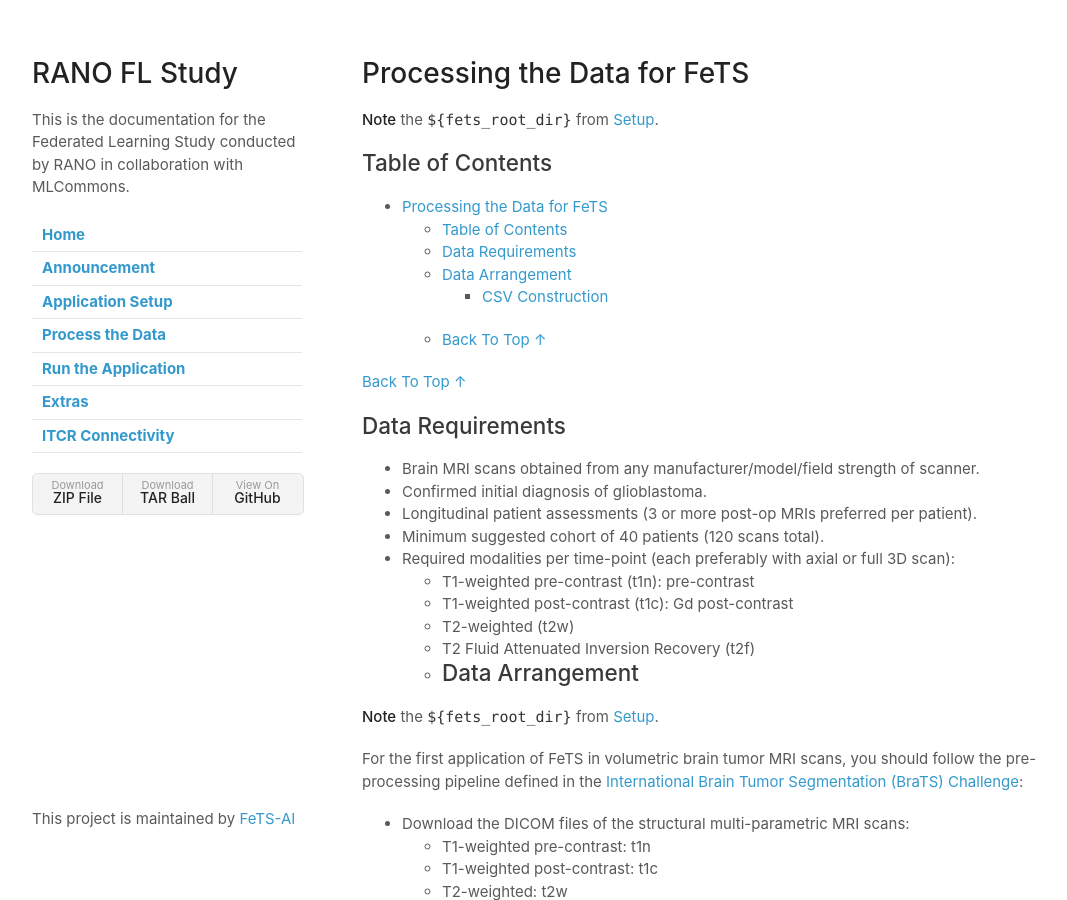
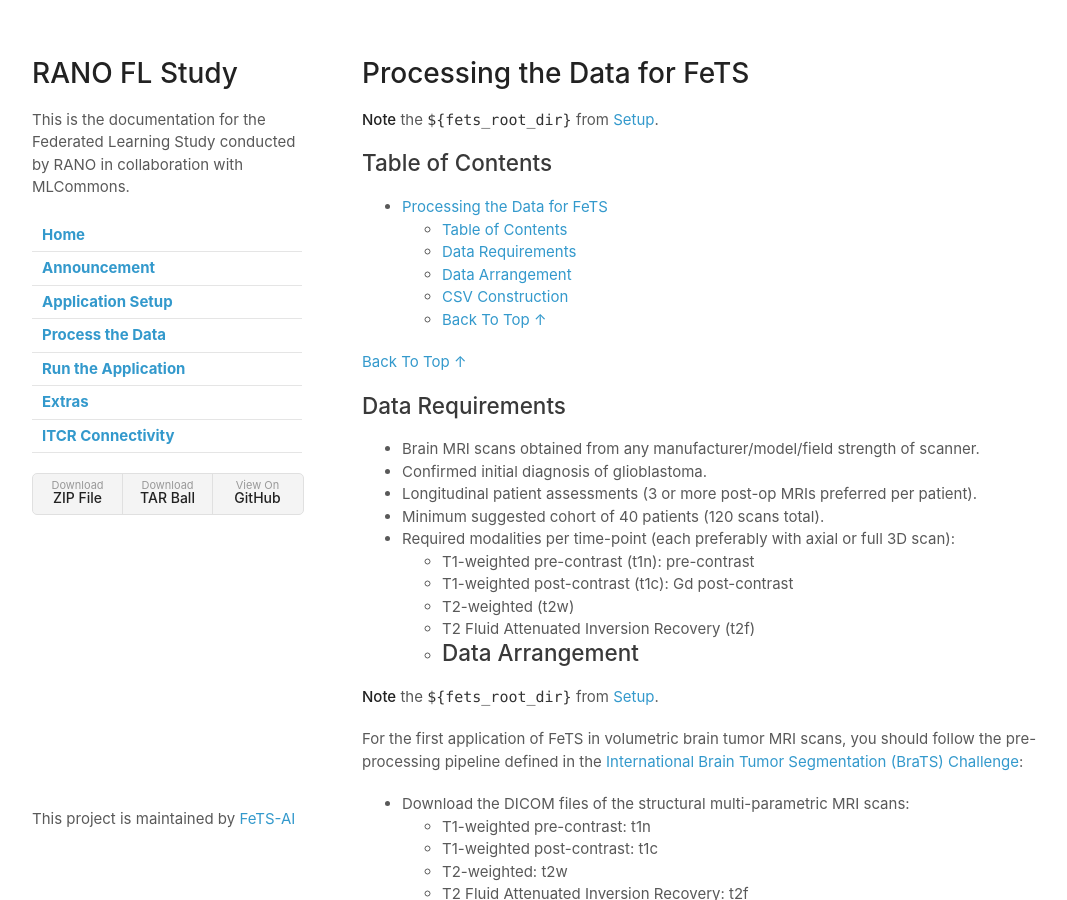
Before and after one commit to FeTS-AI/FL-PoST, a Jekyll site: the page built from docs/process_data.md, in a window 1280 px wide and 900 px high. Shown: the whole window, without its empty margins (68-1135 px from the left). Built offline with Jekyll 4.4.1, drawn with Linux system fonts in a browser that asks for light colours; our own code applies the rules of GitHub Pages for plain Markdown files.

````diff
--- a/docs/process_data.md
+++ b/docs/process_data.md
@@ -7,7 +7,7 @@
   - [Table of Contents](#table-of-contents)
   - [Data Requirements](#data-requirements)
   - [Data Arrangement](#data-arrangement)
-    - [CSV Construction](#csv-construction)
+  - [CSV Construction](#csv-construction)
   - [Back To Top ↑](#back-to-top-)
 
 [Back To Top &uarr;](#table-of-contents)
@@ -133,7 +133,7 @@ Input_Data
   - **Problematic**: "Patient_1", "Patient_2", ..., "Patient_10", ...,"Patient_20", ...,"Patient_100"
   - **Acceptable**: "Patient_001", "Patient_002", ..., "Patient_010", ..., "Patient_020", ..., "Patient_100", ...
 
-### CSV Construction
+## CSV Construction
 
 - For users starting with DICOM scans:
 ```
````
